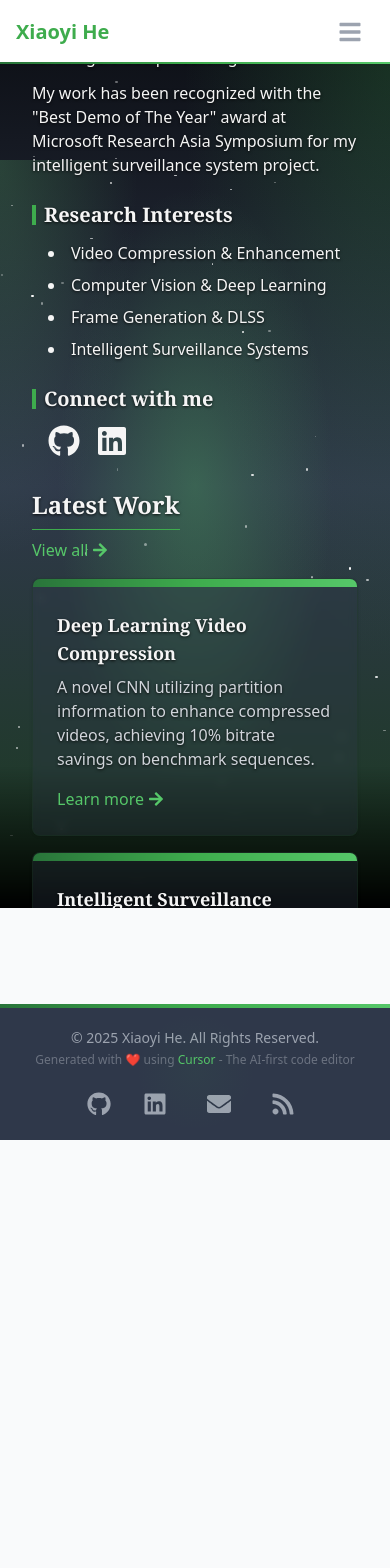
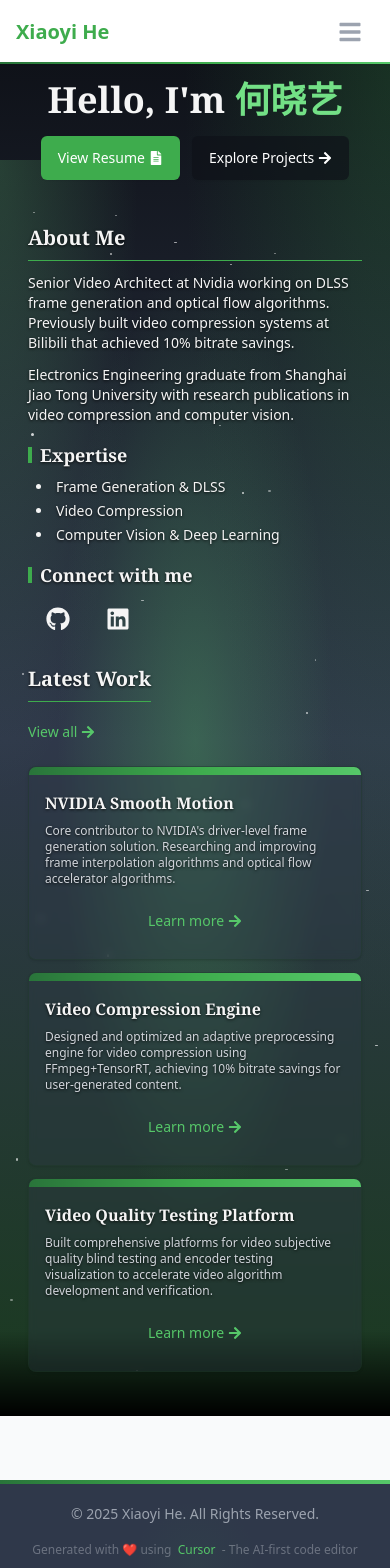
Before and after one commit to hexiaoyi95/hexiaoyi95.github.io, a Next.js app: page / in a window 390 px wide. Shown: the top 1568 px of the page. Before the commit the page ends 1140 px from the top, so only its background shows below. Built offline with nearby package versions, Linux system fonts and the light colour scheme.

Commit message:
Simplify About Me section and update Latest Work with current professional projects

```diff
--- a/src/app/page.tsx
+++ b/src/app/page.tsx
@@ -8,7 +8,7 @@
   return (
     <div>
       {/* Hero Section with Northern Lights Background */}
-      <section className="relative h-screen flex items-center justify-center mb-16 overflow-hidden">
+      <section className="relative min-h-screen flex items-center justify-center mb-8 sm:mb-16 overflow-hidden">
         {/* Northern Lights Gradient Background */}
         <div className="absolute inset-0 bg-gradient-to-b from-night via-night-lighter to-aurora-darker z-0">
           {/* Semi-transparent overlay with aurora-like waves */}
@@ -22,9 +22,9 @@
             <div className="h-2/3 w-1/2 mt-24 bg-[radial-gradient(ellipse_at_top_left,_var(--tw-gradient-stops))] from-aurora-lighter via-transparent to-transparent"></div>
           </div>
 
-          {/* Stars in the night sky */}
+          {/* Stars in the night sky - limited number on mobile */}
           <div className="absolute inset-0">
-            {Array.from({ length: 50 }).map((_, i) => (
+            {Array.from({ length: 30 }).map((_, i) => (
               <div
                 key={i}
                 className="absolute bg-white rounded-full opacity-70"
@@ -40,12 +40,12 @@
           </div>
 
           {/* Tree silhouettes at bottom */}
-          <div className="absolute bottom-0 left-0 right-0 h-1/6 bg-gradient-to-t from-black to-transparent"></div>
+          <div className="absolute bottom-0 left-0 right-0 h-[10vh] sm:h-1/6 bg-gradient-to-t from-black to-transparent"></div>
         </div>
 
         {/* Content */}
-        <div className="container mx-auto relative z-20 text-center px-4">
-          <h1 className="text-5xl md:text-6xl font-bold mb-6 text-snow">
+        <div className="container mx-auto relative z-20 text-center px-4 py-4 sm:py-0">
+          <h1 className="text-4xl sm:text-5xl md:text-6xl font-bold mb-4 sm:mb-6 text-snow">
             Hello, I'm <span className="text-aurora-lighter">何晓艺</span>
           </h1>
           {/* <h2 className="text-2xl md:text-3xl text-snow mb-8">
@@ -55,67 +55,60 @@
             Welcome to my personal website. I'm a researcher and developer passionate about
             machine learning, data visualization, and human-computer interaction.
           </p> */}
-          <div className="flex flex-wrap gap-4 justify-center mb-12">
-            <Link href="/resume" className="btn">
-              View Resume <FaFileAlt className="ml-2" />
+          <div className="flex flex-wrap gap-3 sm:gap-4 justify-center mb-8 sm:mb-12">
+            <Link href="/resume" className="btn text-sm sm:text-base">
+              View Resume <FaFileAlt className="ml-1 sm:ml-2" />
             </Link>
-            <Link href="/projects" className="btn bg-night bg-opacity-70 hover:bg-night">
-              Explore Projects <FaArrowRight className="ml-2" />
+            <Link href="/projects" className="btn bg-night bg-opacity-70 hover:bg-night text-sm sm:text-base">
+              Explore Projects <FaArrowRight className="ml-1 sm:ml-2" />
             </Link>
           </div>
 
           {/* Moving content sections inside hero */}
-          <div className="p-4 sm:p-8 mt-4 sm:mt-8 text-left">
+          <div className="p-3 sm:p-4 md:p-8 mt-4 sm:mt-8 text-left">
             {/* About Section */}
-            <section className="mb-8 sm:mb-16">
-              <h2 className="text-2xl sm:text-3xl font-bold mb-4 sm:mb-6 border-b border-aurora pb-2 text-snow text-shadow-sm">About Me</h2>
-              <div className="grid grid-cols-1 md:grid-cols-2 gap-6 sm:gap-8">
+            <section className="mb-6 sm:mb-16">
+              <h2 className="text-xl sm:text-2xl md:text-3xl font-bold mb-3 sm:mb-6 border-b border-aurora pb-2 text-snow text-shadow-sm">About Me</h2>
+              <div className="grid grid-cols-1 md:grid-cols-2 gap-4 sm:gap-6 md:gap-8">
                 <div>
-                  <p className="text-base sm:text-lg mb-3 sm:mb-4 text-snow text-shadow-sm">
-                    I am a Senior Video Architect at Nvidia, focusing on DLSS frame generation research. Previously, I worked
-                    at Bilibili Group implementing video compression technologies.
+                  <p className="text-sm sm:text-base md:text-lg mb-3 sm:mb-4 text-snow text-shadow-sm">
+                    Senior Video Architect at Nvidia working on DLSS frame generation and optical flow algorithms. Previously built video compression systems at Bilibili that achieved 10% bitrate savings.
                   </p>
-                  <p className="text-base sm:text-lg mb-3 sm:mb-4 text-snow text-shadow-sm">
-                    I received my Master's and Bachelor's degrees in Electronics Engineering from Shanghai Jiao Tong University,
-                    specializing in artificial intelligence and deep learning for image/video processing.
-                  </p>
-                  <p className="text-base sm:text-lg text-snow text-shadow-sm">
-                    My work has been recognized with the "Best Demo of The Year" award at Microsoft Research Asia Symposium for
-                    my intelligent surveillance system project.
+                  <p className="text-sm sm:text-base md:text-lg text-snow text-shadow-sm">
+                    Electronics Engineering graduate from Shanghai Jiao Tong University with research publications in video compression and computer vision.
                   </p>
                 </div>
                 <div>
-                  <h3 className="text-xl font-semibold mb-3 flex items-center text-snow text-shadow-sm">
-                    <span className="h-5 w-1 bg-aurora mr-2"></span>
-                    Research Interests
+                  <h3 className="text-lg sm:text-xl font-semibold mb-2 sm:mb-3 flex items-center text-snow text-shadow-sm">
+                    <span className="h-4 sm:h-5 w-1 bg-aurora mr-2"></span>
+                    Expertise
                   </h3>
-                  <ul className="list-disc list-inside space-y-2 mb-6 ml-4 text-snow text-shadow-sm">
-                    <li>Video Compression & Enhancement</li>
+                  <ul className="list-disc list-inside space-y-1 sm:space-y-2 mb-4 sm:mb-6 ml-2 sm:ml-4 text-sm sm:text-base text-snow text-shadow-sm">
+                    <li>Frame Generation & DLSS</li>
+                    <li>Video Compression</li>
                     <li>Computer Vision & Deep Learning</li>
-                    <li>Frame Generation & DLSS</li>
-                    <li>Intelligent Surveillance Systems</li>
                   </ul>
 
-                  <h3 className="text-xl font-semibold mb-3 flex items-center text-snow text-shadow-sm">
-                    <span className="h-5 w-1 bg-aurora mr-2"></span>
+                  <h3 className="text-lg sm:text-xl font-semibold mb-2 sm:mb-3 flex items-center text-snow text-shadow-sm">
+                    <span className="h-4 sm:h-5 w-1 bg-aurora mr-2"></span>
                     Connect with me
                   </h3>
-                  <div className="flex space-x-4 ml-4">
+                  <div className="flex space-x-4 ml-2 sm:ml-4">
                     <Link
                       href="https://github.com/hexiaoyi95"
                       target="_blank"
                       rel="noopener noreferrer"
-                      className="text-snow hover:text-aurora-light"
+                      className="text-snow hover:text-aurora-light p-1 touch-target"
                     >
-                      <FaGithub className="h-8 w-8" />
+                      <FaGithub className="h-6 w-6 sm:h-8 sm:w-8" />
                     </Link>
                     <Link
                       href="https://linkedin.com/in/xiaoyihe"
                       target="_blank"
                       rel="noopener noreferrer"
-                      className="text-snow hover:text-aurora-light"
+                      className="text-snow hover:text-aurora-light p-1 touch-target"
                     >
-                      <FaLinkedin className="h-8 w-8" />
+                      <FaLinkedin className="h-6 w-6 sm:h-8 sm:w-8" />
                     </Link>
                   </div>
                 </div>
@@ -124,23 +117,23 @@
 
             {/* Latest Work Section */}
             <section className="mb-4">
-              <div className="flex flex-col sm:flex-row justify-between items-start sm:items-center mb-4 sm:mb-6">
-                <h2 className="text-2xl sm:text-3xl font-bold border-b border-aurora pb-2 text-snow text-shadow-sm">Latest Work</h2>
-                <Link href="/projects" className="text-aurora-light hover:text-aurora-lighter flex items-center mt-2 sm:mt-0">
+              <div className="flex flex-col sm:flex-row justify-between items-start sm:items-center mb-3 sm:mb-6">
+                <h2 className="text-xl sm:text-2xl md:text-3xl font-bold border-b border-aurora pb-2 text-snow text-shadow-sm mb-2 sm:mb-0">Latest Work</h2>
+                <Link href="/projects" className="text-aurora-light hover:text-aurora-lighter flex items-center text-sm sm:text-base">
                   View all <FaArrowRight className="ml-1" />
                 </Link>
               </div>
 
-              <div className="grid grid-cols-1 sm:grid-cols-2 lg:grid-cols-3 gap-4 sm:gap-6">
+              <div className="grid grid-cols-1 sm:grid-cols-2 lg:grid-cols-3 gap-3 sm:gap-6">
                 {/* Project Card 1 */}
                 <div className="card group hover:shadow-lg transition-all duration-300 bg-night-lighter bg-opacity-30 backdrop-blur-sm rounded-lg border border-aurora-darker border-opacity-30">
                   <div className="h-2 aurora-gradient"></div>
-                  <div className="p-6">
-                    <h3 className="text-lg sm:text-xl font-bold mb-2 group-hover:text-aurora-light transition-colors text-snow text-shadow-sm">Deep Learning Video Compression</h3>
-                    <p className="text-gray-300 mb-4 text-shadow-sm">
-                      A novel CNN utilizing partition information to enhance compressed videos, achieving 10% bitrate savings on benchmark sequences.
+                  <div className="p-4 sm:p-6">
+                    <h3 className="text-base sm:text-lg md:text-xl font-bold mb-2 group-hover:text-aurora-light transition-colors text-snow text-shadow-sm">NVIDIA Smooth Motion</h3>
+                    <p className="text-xs sm:text-sm text-gray-300 mb-3 sm:mb-4 text-shadow-sm">
+                      Core contributor to NVIDIA's driver-level frame generation solution. Researching and improving frame interpolation algorithms and optical flow accelerator algorithms.
                     </p>
-                    <Link href="/projects/deep-learning-video-compression" className="text-aurora-light hover:text-aurora-lighter flex items-center">
+                    <Link href="/projects/nvidia-smooth-motion" className="text-aurora-light hover:text-aurora-lighter flex items-center text-sm sm:text-base">
                       Learn more <FaArrowRight className="ml-1" />
                     </Link>
                   </div>
@@ -149,12 +142,12 @@
                 {/* Project Card 2 */}
                 <div className="card group hover:shadow-lg transition-all duration-300 bg-night-lighter bg-opacity-30 backdrop-blur-sm rounded-lg border border-aurora-darker border-opacity-30">
                   <div className="h-2 aurora-gradient"></div>
-                  <div className="p-6">
-                    <h3 className="text-lg sm:text-xl font-bold mb-2 group-hover:text-aurora-light transition-colors text-snow text-shadow-sm">Intelligent Surveillance System</h3>
-                    <p className="text-gray-300 mb-4 text-shadow-sm">
-                      Real-time deep learning based fall detection algorithm with over 80% accuracy, winning "Best Demo" at Microsoft Research Asia Symposium.
+                  <div className="p-4 sm:p-6">
+                    <h3 className="text-base sm:text-lg md:text-xl font-bold mb-2 group-hover:text-aurora-light transition-colors text-snow text-shadow-sm">Video Compression Engine</h3>
+                    <p className="text-xs sm:text-sm text-gray-300 mb-3 sm:mb-4 text-shadow-sm">
+                      Designed and optimized an adaptive preprocessing engine for video compression using FFmpeg+TensorRT, achieving 10% bitrate savings for user-generated content.
                     </p>
-                    <Link href="/projects/intelligent-surveillance-system" className="text-aurora-light hover:text-aurora-lighter flex items-center">
+                    <Link href="/projects/video-quality-testing" className="text-aurora-light hover:text-aurora-lighter flex items-center text-sm sm:text-base">
                       Learn more <FaArrowRight className="ml-1" />
                     </Link>
                   </div>
@@ -163,12 +156,12 @@
                 {/* Project Card 3 */}
                 <div className="card group hover:shadow-lg transition-all duration-300 bg-night-lighter bg-opacity-30 backdrop-blur-sm rounded-lg border border-aurora-darker border-opacity-30">
                   <div className="h-2 aurora-gradient"></div>
-                  <div className="p-6">
-                    <h3 className="text-lg sm:text-xl font-bold mb-2 group-hover:text-aurora-light transition-colors text-snow text-shadow-sm">Lossless Compression for Skeletons</h3>
-                    <p className="text-gray-300 mb-4 text-shadow-sm">
-                      Implemented a lossless compression method for skeleton data in videos based on spatial-temporal correlation, achieving 84% compression ratio.
+                  <div className="p-4 sm:p-6">
+                    <h3 className="text-base sm:text-lg md:text-xl font-bold mb-2 group-hover:text-aurora-light transition-colors text-snow text-shadow-sm">Video Quality Testing Platform</h3>
+                    <p className="text-xs sm:text-sm text-gray-300 mb-3 sm:mb-4 text-shadow-sm">
+                      Built comprehensive platforms for video subjective quality blind testing and encoder testing visualization to accelerate video algorithm development and verification.
                     </p>
-                    <Link href="/projects/lossless-compression-for-skeletons" className="text-aurora-light hover:text-aurora-lighter flex items-center">
+                    <Link href="/projects/video-quality-testing" className="text-aurora-light hover:text-aurora-lighter flex items-center text-sm sm:text-base">
                       Learn more <FaArrowRight className="ml-1" />
                     </Link>
                   </div>
@@ -188,6 +181,30 @@
         .text-shadow-sm {
           text-shadow: 0 1px 3px rgba(0,0,0,0.8);
         }
+
+        /* Mobile optimizations */
+        @media (max-width: 640px) {
+          /* Reduce animation complexity for better performance */
+          @keyframes twinkle {
+            0%, 100% { opacity: 0.4; }
+            50% { opacity: 0.8; }
+          }
+
+          /* Ensure page doesn't overflow horizontally */
+          body {
+            overflow-x: hidden;
+            width: 100%;
+          }
+
+          /* Ensure proper tap targets */
+          a, button {
+            min-height: 44px;
+            min-width: 44px;
+            display: inline-flex;
+            align-items: center;
+            justify-content: center;
+          }
+        }
       `}</style>
     </div>
   );
```
